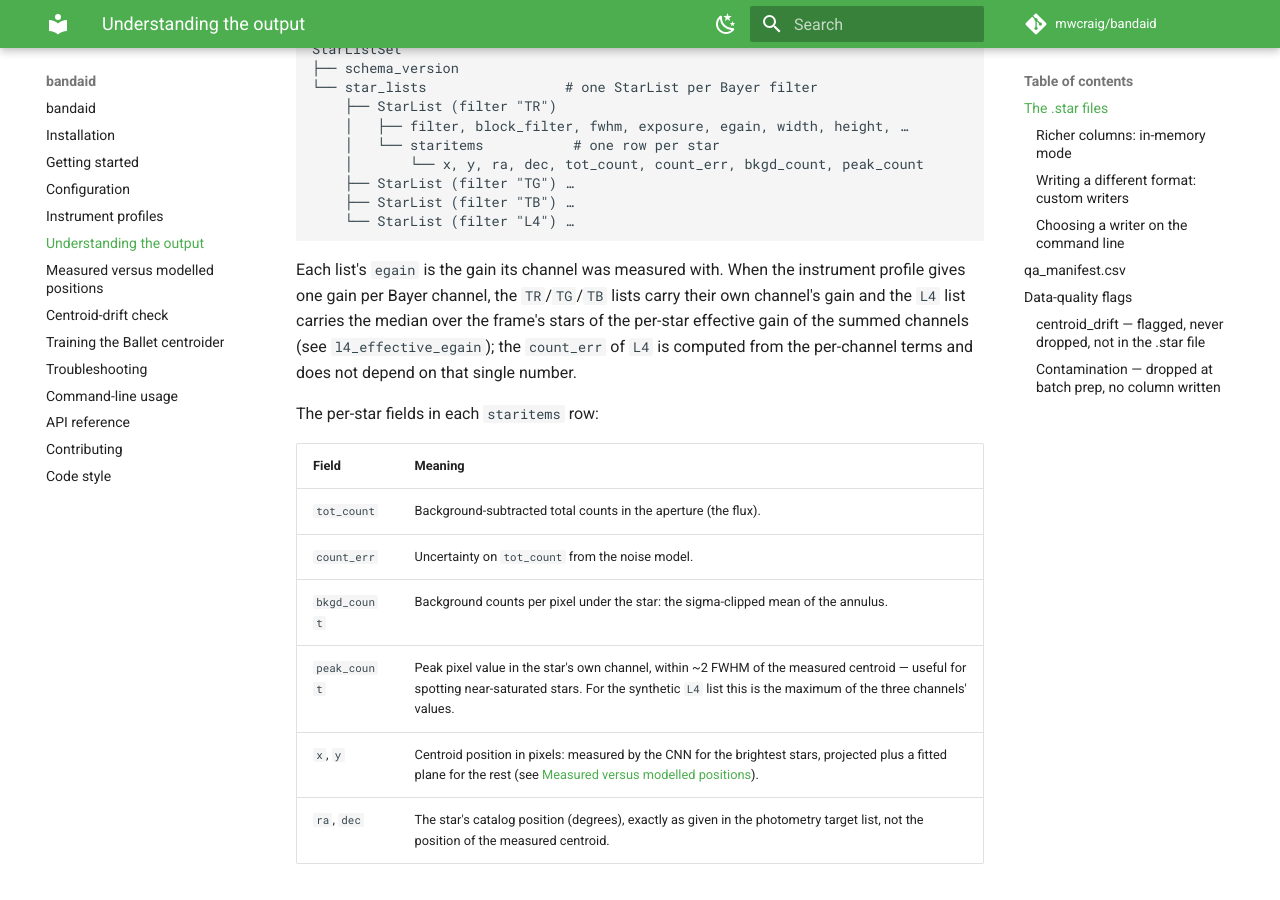
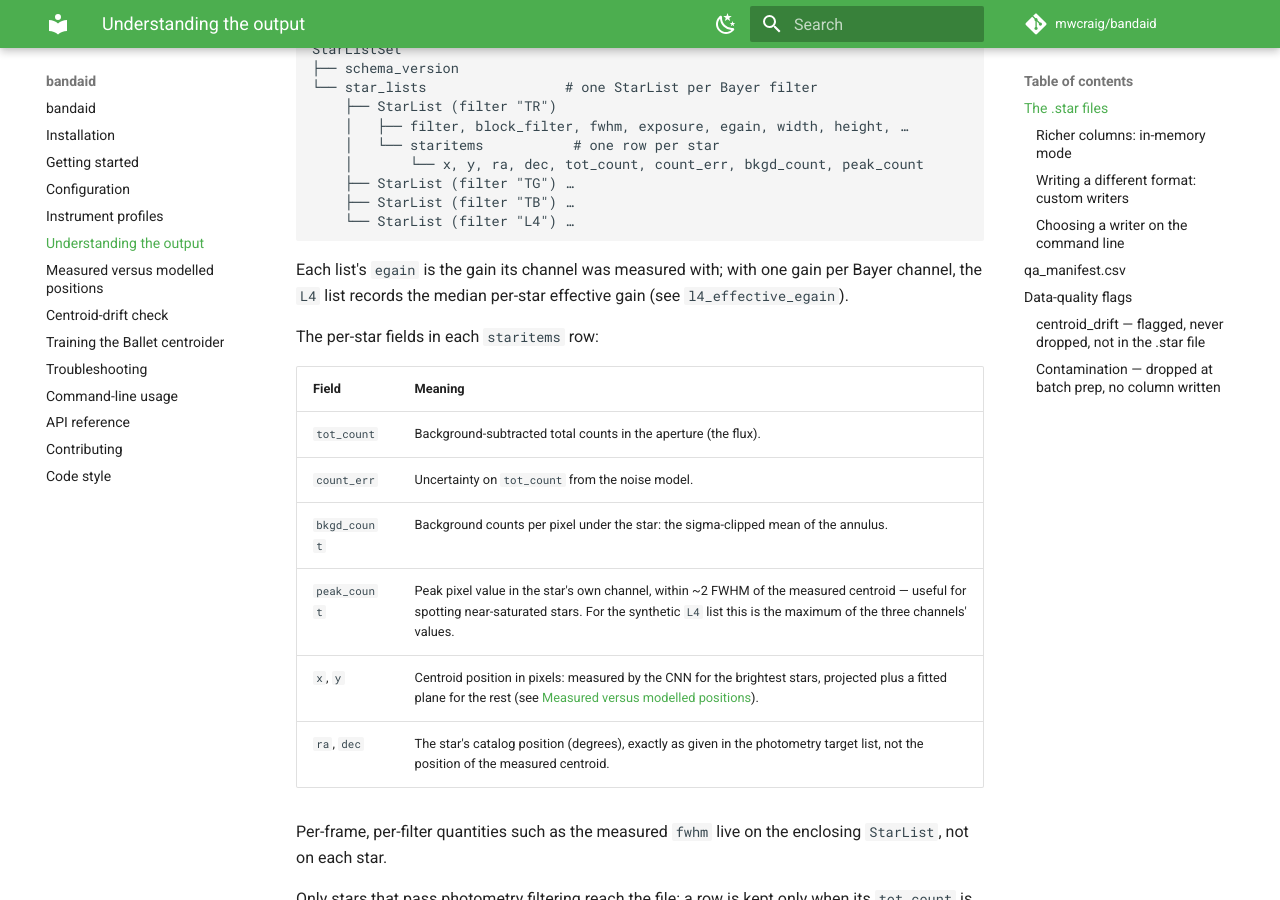
Before and after one commit to mwcraig/bandaid, an MkDocs documentation site: the page built from docs/outputs.md, in a window 1280 px wide and 900 px high, scrolled down 581 px. Built offline with MkDocs 1.6.1 and Material for MkDocs 9.7.7, drawn with Linux system fonts in a browser that asks for light colours; comment, search, counter and statistics services are not loaded.

Commit message:
Shorten the gain changelog entries and say where filter_name is now needed
The drift-check example passes filter_name, which a direct
build_photometry_table call needs once the profile has per-channel
gains, and the outputs page points at l4_effective_egain instead of
repeating its docstring.

🤖 Generated with [Claude Code](https://claude.com/claude-code)

````diff
--- a/docs/outputs.md
+++ b/docs/outputs.md
@@ -36,12 +36,9 @@ StarListSet
     └── StarList (filter "L4") …
 ```
 
-Each list's `egain` is the gain its channel was measured with. When the
-instrument profile gives one gain per Bayer channel, the `TR`/`TG`/`TB` lists
-carry their own channel's gain and the `L4` list carries the median over the
-frame's stars of the per-star effective gain of the summed channels (see
-`l4_effective_egain`); the `count_err` of `L4` is computed from the per-channel
-terms and does not depend on that single number.
+Each list's `egain` is the gain its channel was measured with; with one gain
+per Bayer channel, the `L4` list records the median per-star effective gain
+(see `l4_effective_egain`).
 
 The per-star fields in each `staritems` row:
 
````
Also changed, not shown: CHANGELOG.md (+10 -13 lines), docs/centroid_drift_check.md (+3 -1 lines).
